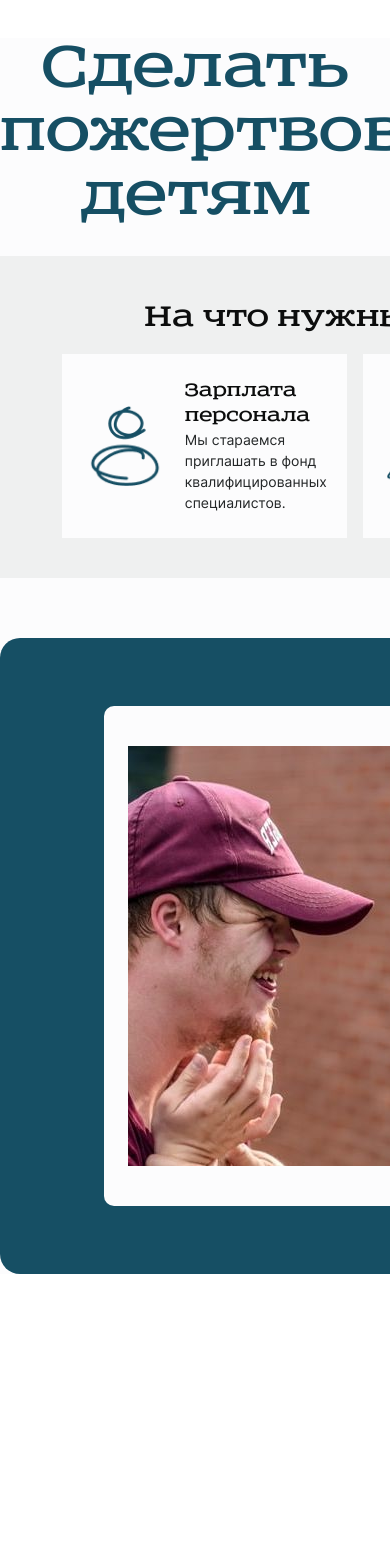
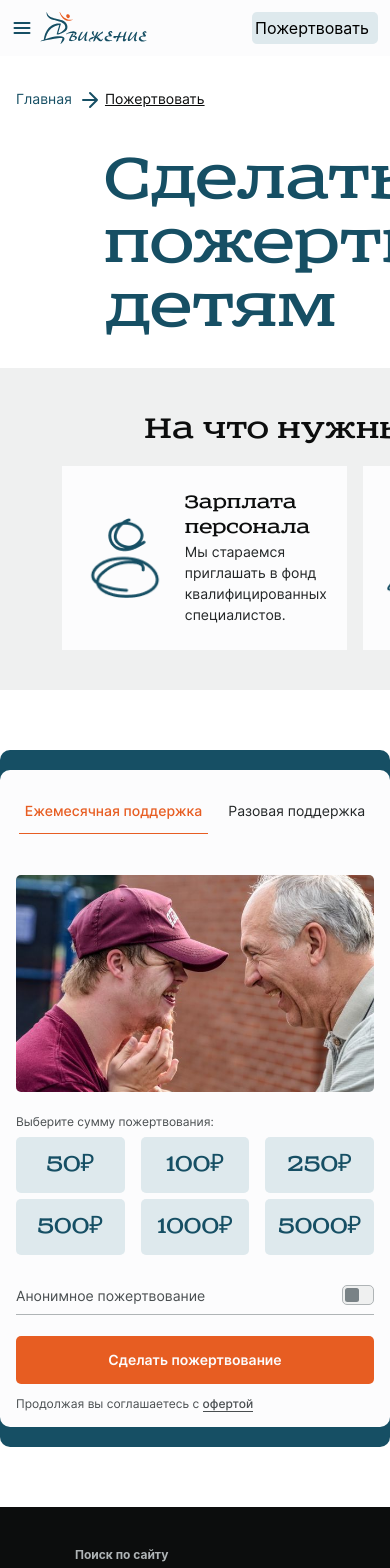
Before and after one commit to Phizick/NKO-project, a React (Create React App) app in the folder frontend/: page /donation in a window 390 px wide. Shown: the top 1568 px of the page. Before the commit the page ends 1334 px from the top, so only its background shows below. Built offline with nearby package versions, Linux system fonts and the light colour scheme.

Commit message:
fix: make responsive form

```diff
--- a/frontend/src/components/Donate/Donate.module.css
+++ b/frontend/src/components/Donate/Donate.module.css
@@ -1,9 +1,9 @@
 .donate {
 	margin: 0 auto;
 	max-width: 1440px;
+	min-width: 360px;
 	font-family: 'Inter', sans-serif;
 	font-style: normal;
-	background-color: var(--Gradation-100);
 	--linear-anim: all .2s linear;
 }
 .donate__title {
@@ -11,9 +11,9 @@
 	font-weight: 400;
 	font-size: 64px;
 	line-height: 100%;
-	text-align: center;
+	text-align: left;
 	color: var(--Cyan-300);
-	margin: 38px auto 26px;
+	margin: 35px 104px 26px;
 }
 .donate__title_type_root {
 	font-size: 40px;
@@ -83,8 +83,9 @@
 }
 .donate__container {
 	background-color: var(--Cyan-300);
-	padding: 68px 104px;
-	width: fit-content;
+    background-size: 100px;
+    padding: 68px 0;
+    width: calc(100% - 14.44%);
     margin: 60px auto;
     border-radius: 20px;
 }
@@ -95,7 +96,7 @@
 	background-color: var(--Gradation-100);
 	border-radius: 10px;
 	max-width: 1010px;
-	width: 100vw;
+	width: 100%;
 	margin: 0 auto;
 	display: grid;
 	grid-template-columns: 391px 386px;
@@ -125,22 +126,23 @@
 	color: #242728;
 	background-color: inherit;
 	border: none;
-	padding: 0 0 12px;
+	padding: 0 6px 12px;
 	transition: var(--linear-anim);
 }
 .donate__formSwitcher_type_active {
 	color: var(--Orange-300);
 	font-weight: 500;
-	padding: 0 6px 12px;
 	border-bottom: 1px solid var(--Orange-300);
 }
 .donate__formImage {
 	margin: 40px 0 40px 24px;
 	width: 368px;
 	height: 420px;
-	object-fit: none;
-	object-position: center center;
+	object-fit: cover;
+	object-position: 34% 50%;
+	border-radius: 5px;
 	grid-area: img;
+	transform: rotateY(180deg);
 }
 .donate__formTitle {
 	grid-area: title;
@@ -157,7 +159,7 @@
 	visibility: visible;
 	opacity: 1;
 	display: flex;
-	gap: 10px;
+	gap: 16px;
 }
 .donate__donationContainer:last-of-type {
 	grid-area: donation-row2;
@@ -168,7 +170,7 @@
 	padding: 0;
 	transition: var(--linear-anim);
 	border-radius: 5px;
-	width: 122px;
+	width: 100vw;
 	height: 56px;
 	font-family: 'Sreda';
 	font-weight: 400;
@@ -179,7 +181,7 @@
 	display: table-cell;
 	vertical-align: middle;
 }
-.donate__formRadio:checked ~ .donate__form-donation {
+.donate__formRadio:checked ~ .donate__formDonation {
 	background-color: var(--Cyan-300);
 	color: var(--Gradation-100);
 }
@@ -313,3 +315,77 @@ input::-webkit-inner-spin-button {
 	text-decoration: none;
 	border-bottom: 1px solid var(--Gradation-500);
 }
+@media screen and (max-width: 1010px) {
+	.donate__container {
+    padding: 32px 0;
+		max-width: 850px;
+	}
+	.donate__form {
+		grid-template-columns: 0.9fr calc(49% - 16px);
+		gap: 0px 40px;
+	}
+	.donate__formImage {
+		max-width: 368px;
+    width: inherit;
+		margin-left: 16px;
+	}
+}
+@media screen and (max-width: 768px) {
+	.donate__container {
+    width: 100%;
+		padding: 20px 0 20px;
+    border-radius: 10px;
+	}
+	.donate__form {
+		grid-template-columns: 1fr;
+		grid-template-rows: 105px auto 15px 62px 94px 51px 60px 31px;
+		grid-template-areas:
+			"switchers"
+			"img"
+			"title"
+			"donation-row1"
+			"donation-row2"
+			"anonim"
+			"submit"
+			"offer";
+	}
+	.donate__formSwitchers {
+		margin: 30px auto 21px;
+    max-width: calc(100% - 20px);
+    gap: 14px;
+	}
+	.donate__formImage {
+		margin: 0 auto;
+    max-width: none;
+    width: calc(100% - 32px);
+    height: 91%;
+    object-fit: cover;
+	}
+	.donate__formTitle, .donate__formSpan, .donate__formInput, .donate__formOffer {
+		margin: 0 16px;
+	}
+	.donate__formSubmit {
+		width: calc(100% - 32px);
+    margin: 0 auto;
+    max-width: none;
+	}
+	.donate__donationContainer {
+		margin: 8px auto;
+    width: calc(100% - 32px);
+    justify-content: center;
+    max-width: none;
+	}
+	.donate__donationContainer:last-of-type {
+		margin-top: 8px;
+	}
+	.donate__formDonation {
+    height: 56px;
+	}
+	.donate__formLabel:last-of-type {
+		margin: 0 auto;
+    width: calc(100% - 32px);
+	}
+	.donate__formSpan_type_anonim {
+		margin: 0;
+	}
+}
--- a/frontend/src/components/Donate/DonateForm.jsx
+++ b/frontend/src/components/Donate/DonateForm.jsx
@@ -58,7 +58,7 @@ const DonateForm = () => {
 						className={styles.donate__formInput} onChange={(e) => donateHandler(e.target.value)} value={donateAmount} />
 					</label>
 				<label htmlFor="anonim" className={styles.donate__formLabel}>
-					<span className={styles.donate__formSpan}>Анонимное пожертвование</span>
+					<span className={styles.donate__formSpan + ' ' + styles.donate__formSpan_type_anonim}>Анонимное пожертвование</span>
 					<input type="checkbox" name="anonim" id="anonim" className={styles.donate__formCheckbox} onChange={handleAnonimus} checked={anonimus}/>
 				</label>
 				<button type="submit" className={styles.donate__formSubmit}>Сделать пожертвование</button>
--- a/frontend/src/pages/Donate/Donate.jsx
+++ b/frontend/src/pages/Donate/Donate.jsx
@@ -1,15 +1,23 @@
 import DonateForm from '../../components/Donate/DonateForm';
 import DonateReason from '../../components/Donate/DonateReason';
 import styles from '../../components/Donate/Donate.module.css';
+import Navigation from "../../components/Navigation/Navigation";
+import Footer from '../../components/Footer/Footer';
+import Header from '../../components/Header/Header';
 
 const Donate = () => {
 
   return (
-    <section className={styles.donate}>
-			<h2 className={styles.donate__title}>Сделать пожертвование детям</h2>
-			<DonateReason />
-			<DonateForm />
-		</section>
+		<>
+			<Header />
+			<Navigation path="/donation" name="Пожертвовать" />
+			<section className={styles.donate}>
+				<h2 className={styles.donate__title}>Сделать пожертвование детям</h2>
+				<DonateReason />
+				<DonateForm />
+			</section>
+			<Footer />
+		</>
   );
 };
 
```
Also changed, not shown: frontend/src/images/donate__form.jpg. Lines whose indentation alone changed are shown as unchanged.
